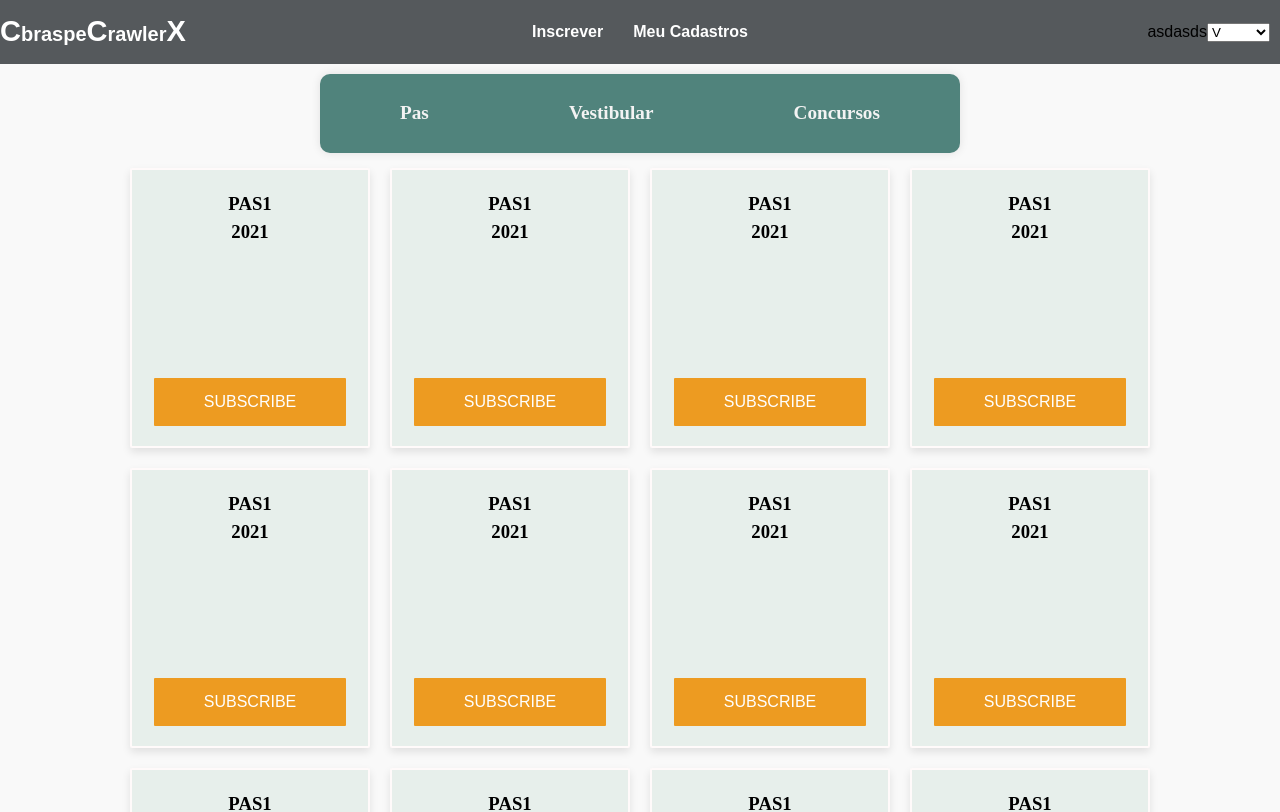
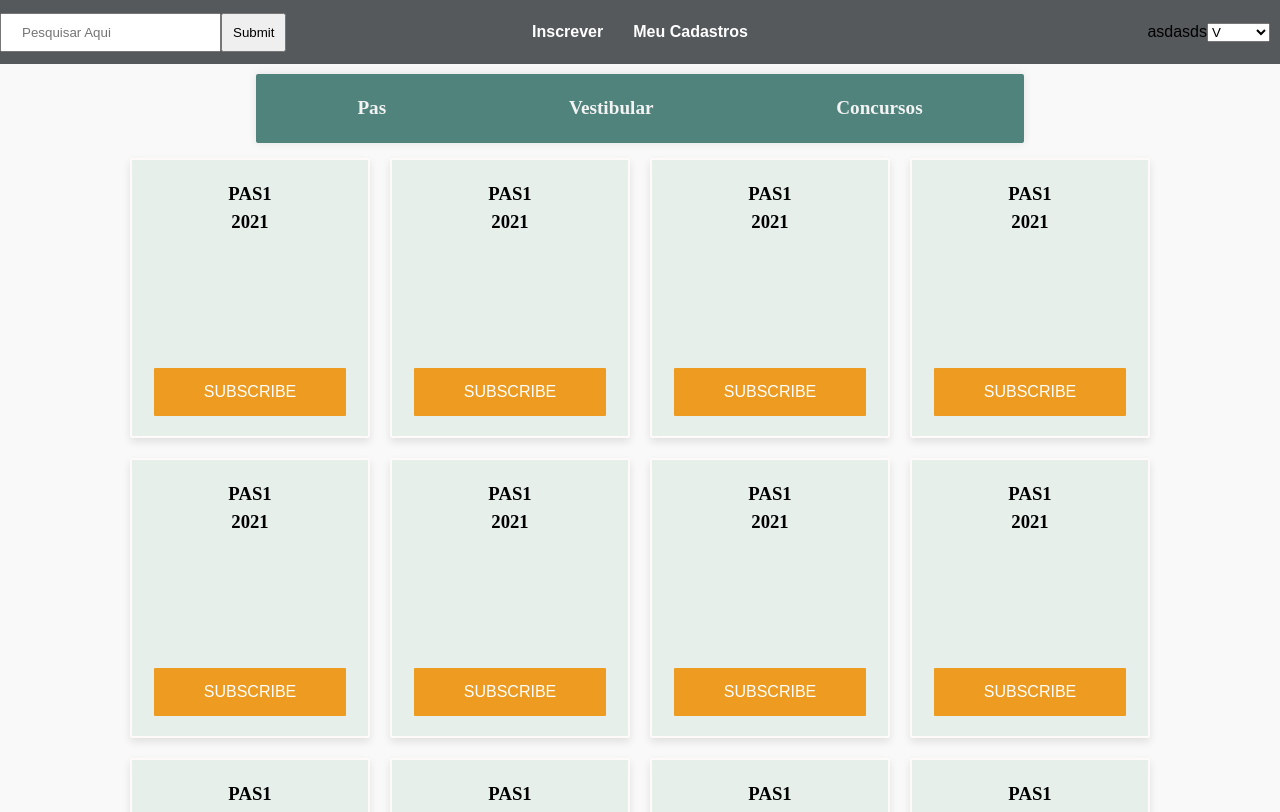
Before and after one commit to hannanhunny01/CebraspeCrawlerX-FrontEnd, a React (Vite) app in the folder frontend/: page /registerCourse in a window 1280 px wide. Shown: the top 812 px of the page. Built offline with nearby package versions, Linux system fonts and the light colour scheme; no server answers.

Commit message:
adding new changes

```diff
--- a/frontend/src/components/navbarUser/navbarUser.css
+++ b/frontend/src/components/navbarUser/navbarUser.css
@@ -103,6 +103,13 @@
     cursor: pointer;
   }
 
+  .navbar-user-input{
+    padding:10px 20px
+  }
+  .navbar-user-button{
+    padding :10px 10px
+  }
+
   .main-nav-three button:hover {
     background-color: #0056b3;
   }
--- a/frontend/src/components/navbarUser/navbarUser.jsx
+++ b/frontend/src/components/navbarUser/navbarUser.jsx
@@ -11,11 +11,8 @@ const Navbar = () => {
       <nav className="main-nav">
         {/* 1st logo part  */}
         <div className="main-nav-one">
-          <h2>
-            <span>C</span>braspe
-            <span>C</span>rawler
-            <span>X</span>
-          </h2>
+          <input className="navbar-user-input" placeholder="Pesquisar Aqui" type="text"></input>
+          <button className="navbar-user-button">Submit</button>
         </div>
 
         {/* 2nd menu part  */}
--- a/frontend/src/components/navitems/navItems.css
+++ b/frontend/src/components/navitems/navItems.css
@@ -1,9 +1,9 @@
 .div-container-navitems {
   background-color: #50837c;
 
-  padding: 15px 10px;
-  border-radius: 10px;
-  max-width: 50%;
+  padding: 10px 10px;
+  border-radius: 2px;
+  max-width: 60%;
   margin: 0 auto;
   box-shadow: 0px 0px 10px rgba(0, 0, 0, 0.1);
   margin-top: 10px;
```
Also changed, not shown: frontend/src/components/pasitems/pasitems.jsx (added, +24 -0 lines), frontend/src/components/conitems/conItems.jsx (added), frontend/src/components/vestitems/vestitems.jsx (added).
